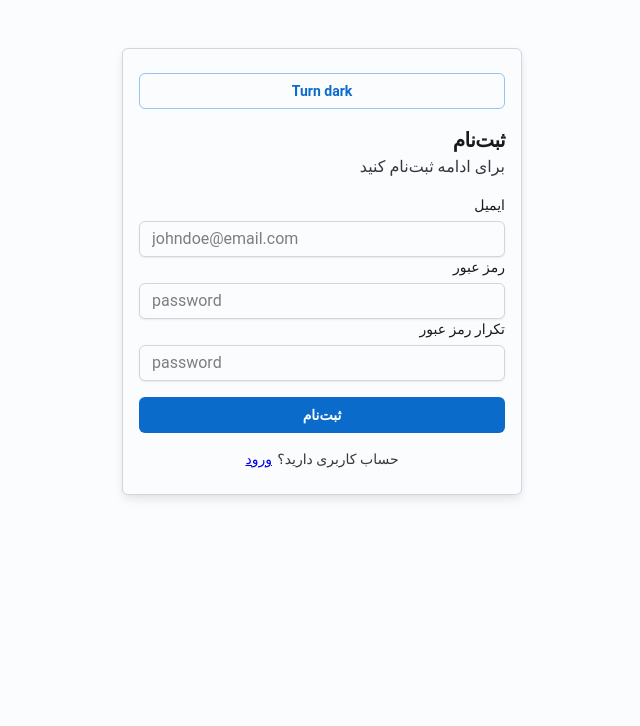
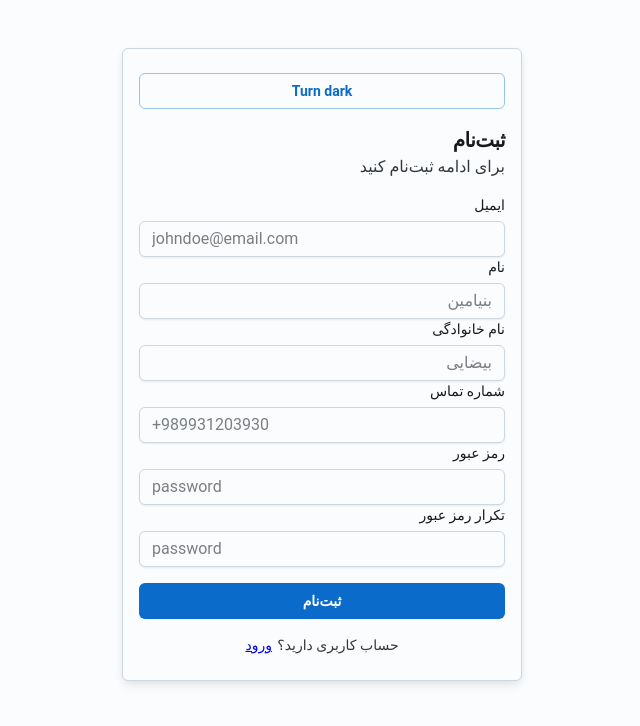
Before and after one commit to web-programming-fall-2022/big-head, a React (Vite) app: page /big-head/register in a window 1280 px wide. Shown: the top 726 px of the page, without its empty margins (385-1025 px from the left). Built offline with nearby package versions, Linux system fonts and the light colour scheme; a small style sheet from the web is missing.

Commit message:
add register request

```diff
--- a/src/modules/auth/RegisterPage.tsx
+++ b/src/modules/auth/RegisterPage.tsx
@@ -10,18 +10,21 @@ import ModeToggle from '../../shared/components/ModeToggle';
 import { Link, useNavigate } from 'react-router-dom';
 import { useMutation } from '@tanstack/react-query';
 import useAlert from '../../shared/useAlert';
+import { AuthServiceService, v1RegisterRequest } from '../../api';
 
 const RegisterPage = () => {
-  const [alert, setAlert] = useAlert();
+  const [_, setAlert] = useAlert();
   const navigate = useNavigate();
   const { mutateAsync: register, isLoading } = useMutation({
-    mutationFn: async (data: { email: string; password: string }) => {
-      await new Promise(resolve => setTimeout(resolve, 2000));
-      return true;
+    mutationFn: async (data: v1RegisterRequest) => {
+      return AuthServiceService.authServiceRegister(data);
     },
     onSuccess: data => {
       setAlert('ثبت‌نام با موفقیت انجام شد');
       navigate('/login');
+    },
+    onError: (error: any) => {
+      setAlert(String(error.message));
     },
   });
   return (
@@ -70,6 +73,10 @@ const RegisterPage = () => {
               register({
                 email: formData.get('email') as string,
                 password: formData.get('password') as string,
+                first_name: formData.get('first_name') as string,
+                last_name: formData.get('last_name') as string,
+                gender: 'M',
+                phone_number: formData.get('phone_number') as string,
               });
             }}>
             <FormControl>
@@ -78,6 +85,23 @@ const RegisterPage = () => {
                 name="email"
                 type="email"
                 placeholder="johndoe@email.com"
+                sx={{ direction: 'ltr' }}
+              />
+            </FormControl>
+            <FormControl>
+              <FormLabel>نام</FormLabel>
+              <Input name="first_name" type="text" placeholder="بنیامین" />
+            </FormControl>
+            <FormControl>
+              <FormLabel>نام خانوادگی</FormLabel>
+              <Input name="last_name" type="text" placeholder="بیضایی" />
+            </FormControl>
+            <FormControl>
+              <FormLabel>شماره تماس</FormLabel>
+              <Input
+                name="phone_number"
+                type="tel"
+                placeholder="+989931203930"
                 sx={{ direction: 'ltr' }}
               />
             </FormControl>
--- a/src/router/index.tsx
+++ b/src/router/index.tsx
@@ -1,5 +1,3 @@
-import PrivateRoute from './PrivateRoute';
-import PublicRoute from './PublicRoute';
 import router from './Router';
 
-export { PublicRoute, router, PrivateRoute };
+export { router };
```
